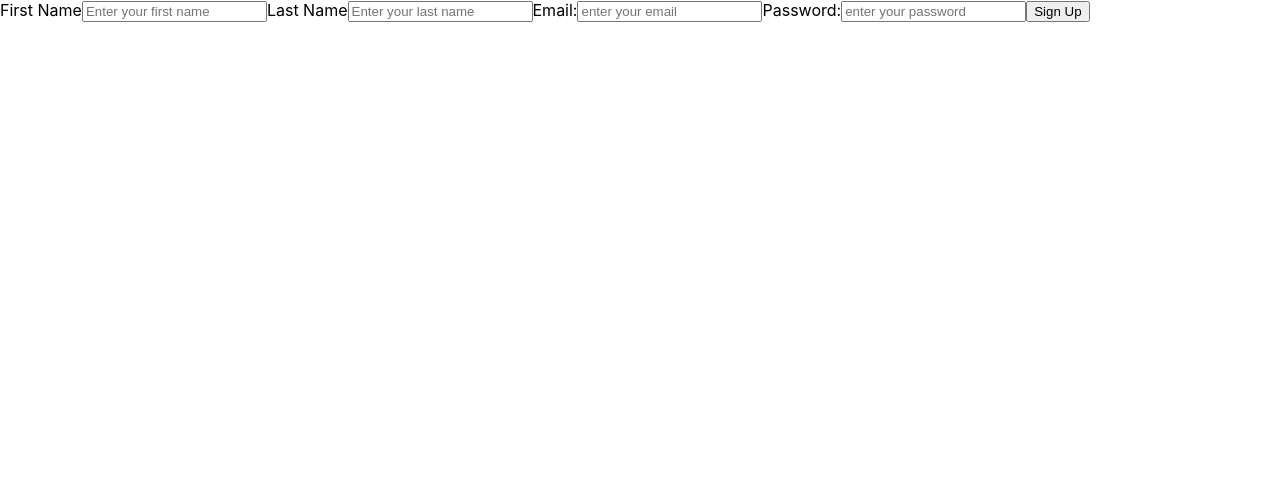
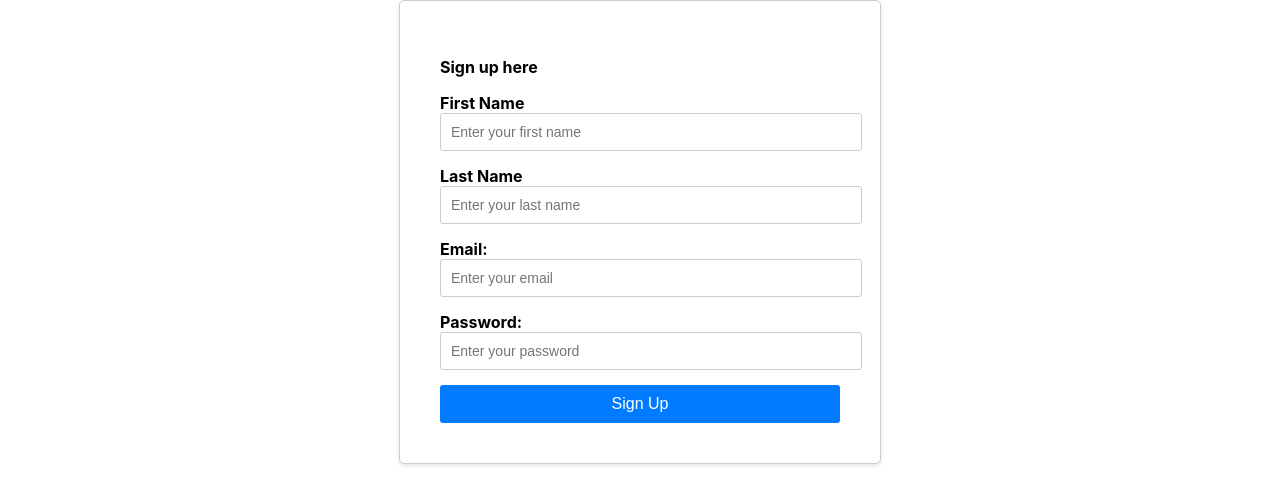
Before and after one commit to tomutanyi/phase-2-project, a React (Create React App) app: page /signUp in a window 1280 px wide. Shown: the top 504 px of the page. Built offline with nearby package versions, Linux system fonts and the light colour scheme; no server answers.

Commit message:
add styling

```diff
--- a/src/App.css
+++ b/src/App.css
@@ -74,3 +74,42 @@
 .add-to-cart-button:hover {
   background-color: #2980b9;
 }
+
+/* SignUp.css */
+
+.signup-container {
+  max-width: 400px;
+  margin: 0 auto;
+  padding: 40px;
+  border: 1px solid #ccc;
+  border-radius: 5px;
+  box-shadow: 0 2px 4px rgba(0, 0, 0, 0.1);
+  background-color: #fff;
+
+}
+
+.signup-label {
+  font-weight: bold;
+  margin-bottom: 5px;
+}
+
+.signup-input {
+  width: 100%;
+  padding: 10px;
+  margin-bottom: 15px;
+  border: 1px solid #ccc;
+  border-radius: 3px;
+  font-size: 14px;
+}
+
+.signup-button {
+  display: block;
+  width: 100%;
+  padding: 10px;
+  background-color: #007bff;
+  color: #fff;
+  border: none;
+  border-radius: 3px;
+  font-size: 16px;
+  cursor: pointer;
+}
--- a/src/SignUp.js
+++ b/src/SignUp.js
@@ -1,4 +1,5 @@
 import { useState } from "react";
+import './App.css'
 
 const SignUp = () => {
 
@@ -48,22 +49,48 @@ const SignUp = () => {
         e.target.reset()
     }
 
-   return(
-    <div>
-        <form onSubmit={handleSubmit} >
-            <label>First Name</label>
-            <input type="text" placeholder="Enter your first name" onChange={handleFirstName}/>
-            <label>Last Name</label>
-            <input type="text" placeholder="Enter your last name" onChange={handleLastName}/>
-            <label>Email:</label>
-            <input type="email" required placeholder="enter your email" requiredvalue={email} onChange={handleEmail} />
-            <label>Password:</label>
-            <input type="password" onChange={handlePassword} required value={password} placeholder="enter your password" />
-            <button>Sign Up</button>
-        </form>
-    </div>
-   )
+    return (
+        <div className="signup-container">
+            <p><strong>Sign up here</strong></p>
+          <form onSubmit={handleSubmit}>
+            <label className="signup-label">First Name</label>
+            <input
+              className="signup-input"
+              type="text"
+              placeholder="Enter your first name"
+              onChange={handleFirstName}
+            />
+            <label className="signup-label">Last Name</label>
+            <input
+              className="signup-input"
+              type="text"
+              placeholder="Enter your last name"
+              onChange={handleLastName}
+            />
+            <label className="signup-label">Email:</label>
+            <input
+              className="signup-input"
+              type="email"
+              required
+              placeholder="Enter your email"
+              value={email}
+              onChange={handleEmail}
+            />
+            <label className="signup-label">Password:</label>
+            <input
+              className="signup-input"
+              type="password"
+              onChange={handlePassword}
+              required
+              value={password}
+              placeholder="Enter your password"
+            />
+            <button className="signup-button">Sign Up</button>
+          </form>
+        </div>
+      );
+    };
 
-}
+
 
 export default SignUp;
```
